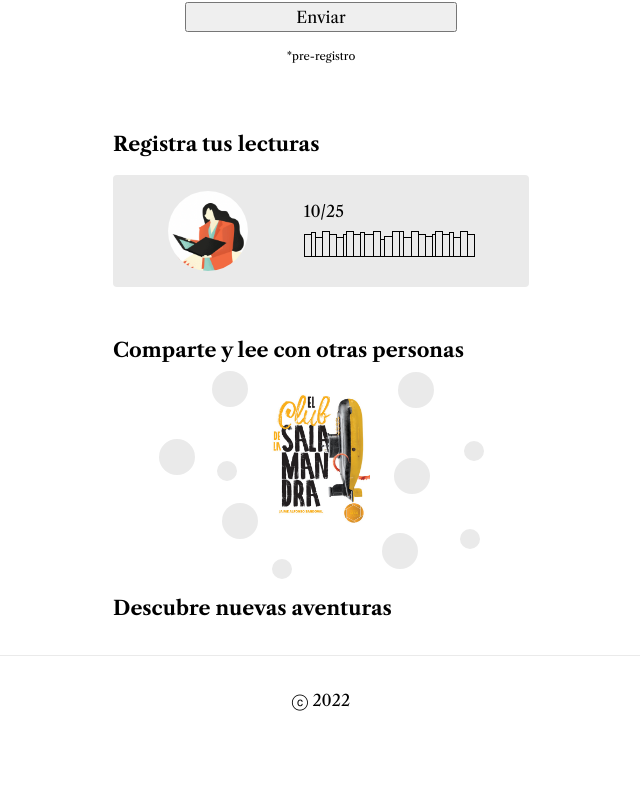
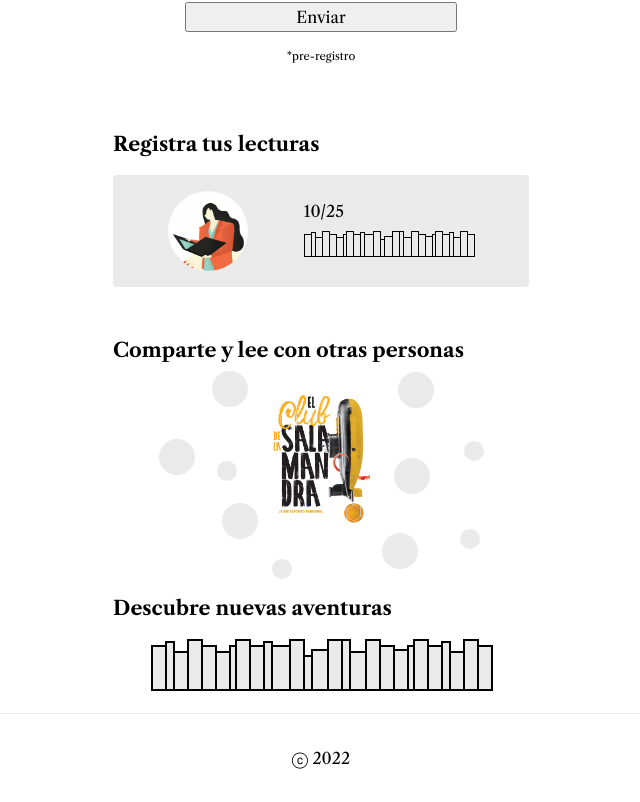
Before and after one commit to alebrij3/lectur, a Next.js app: page / in a window 1280 px wide. Shown: the part 292-1094 px from the top of the page, without its empty margins (319-959 px from the left). Before the commit the page ends 1036 px from the top, so only its background shows below. Built offline with nearby package versions, Linux system fonts and the light colour scheme.

Commit message:
adds bookshelf to the bottom

```diff
--- /dev/null
+++ b/components/bookShelf.js
@@ -0,0 +1,5 @@
+import BookRow from './bookRow';
+
+export default function BookShelf({ qty, scale }) {
+  return <BookRow qty={qty} scale={scale} />;
+}
--- a/pages/index.js
+++ b/pages/index.js
@@ -1,6 +1,7 @@
 import Head from 'next/head';
 import Image from 'next/image';
 import BookRow from '../components/bookRow';
+import BookShelf from '../components/bookShelf';
 import ReadingClub from '../components/readingClub';
 import profilePic from '../public/girl-reading.png';
 import styles from '../styles/Home.module.css';
@@ -65,6 +66,9 @@ export default function Home() {
         <section>
           <div className={styles.fullspan}>
             <h2>Descubre nuevas aventuras</h2>
+            <div style={{ display: 'flex', justifyContent: 'center' }}>
+              <BookShelf qty={27} scale={2} />
+            </div>
           </div>
         </section>
       </main>
```
